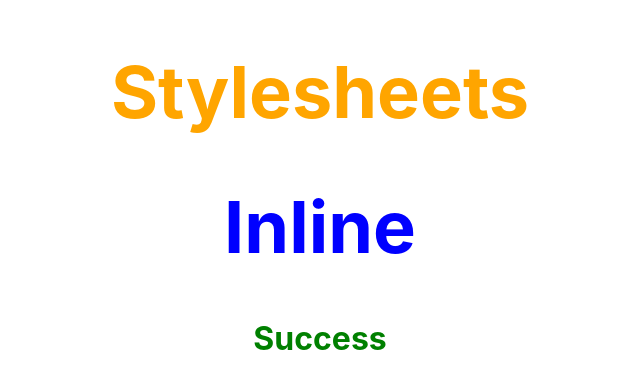
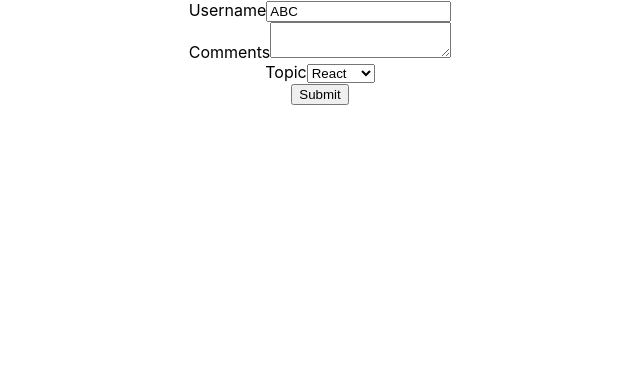
Before and after one commit to niharika293/React-JS-, a React (Create React App) app: page / in a window 1280 px wide. Shown: the top 388 px of the page, without its empty margins (320-960 px from the left). Built offline with nearby package versions, Linux system fonts and the light colour scheme.

Commit message:
Handling forms

```diff
--- a/src/App.js
+++ b/src/App.js
@@ -15,6 +15,7 @@ import NameList from './Components/NameList';
 import Stylesheet from './Components/Stylesheet';
 import Inline from './Components/Inline';
 import styles from '../src/appStyles.module.css'
+import Form from './Components/Form';
 
 function App() {
   return (
@@ -40,9 +41,10 @@ function App() {
       {/* <PArentComponent></PArentComponent> */}
      {/* <UserGreeting></UserGreeting> */}
      {/* <NameList></NameList> */}
-     <Stylesheet></Stylesheet>
+     {/* <Stylesheet></Stylesheet>
      <Inline></Inline>
-     <h1 className={styles.success}>Success</h1>
+     <h1 className={styles.success}>Success</h1> */}
+     <Form></Form>
     </div>
   );
 }
--- /dev/null
+++ b/src/Components/Form.js
@@ -0,0 +1,64 @@
+import React, { Component } from 'react'
+
+export class Form extends Component {
+    constructor(props) {
+      super(props)
+
+      this.state = {
+         'username' : 'ABC',
+         'comments' : '',
+         'topic' : 'react'
+      }
+    }
+
+    handleUserNameChange = (event) => {
+        this.setState({
+            username : event.target.value
+        });
+    }
+
+    handleCommentsChange = (event) => {
+        this.setState({
+            comments : event.target.value
+        });
+    }
+
+    handleTopicChange = (event) => {
+        this.setState({
+            topic : event.target.value
+        });
+    }
+
+    handleSubmit = (event) => {
+        alert(`${this.state.username} posted ${this.state.comments} on topic ${this.state.topic}` );
+        event.preventDefault();
+    }
+
+
+
+    render() {
+    const {username,comments, topic} = this.state;
+    return (
+        <form onSubmit={this.handleSubmit}>
+            <div>
+                <label>Username</label>
+                <input type="text" value={username} onChange = {this.handleUserNameChange}></input>
+                <br/>
+                <label>Comments</label>
+                <textarea value={comments} onChange = {this.handleCommentsChange}></textarea>
+                <br/>
+                <label>Topic</label>
+                <select value={topic} onChange = {this.handleTopicChange}>
+                    <option value="react">React</option>
+                    <option value="angular">Angular</option>
+                    <option value="vue">Vue</option>
+                </select>
+                <br/>
+                <button type='submit'>Submit</button>
+            </div>
+        </form>
+    )
+  }
+}
+
+export default Form
```
